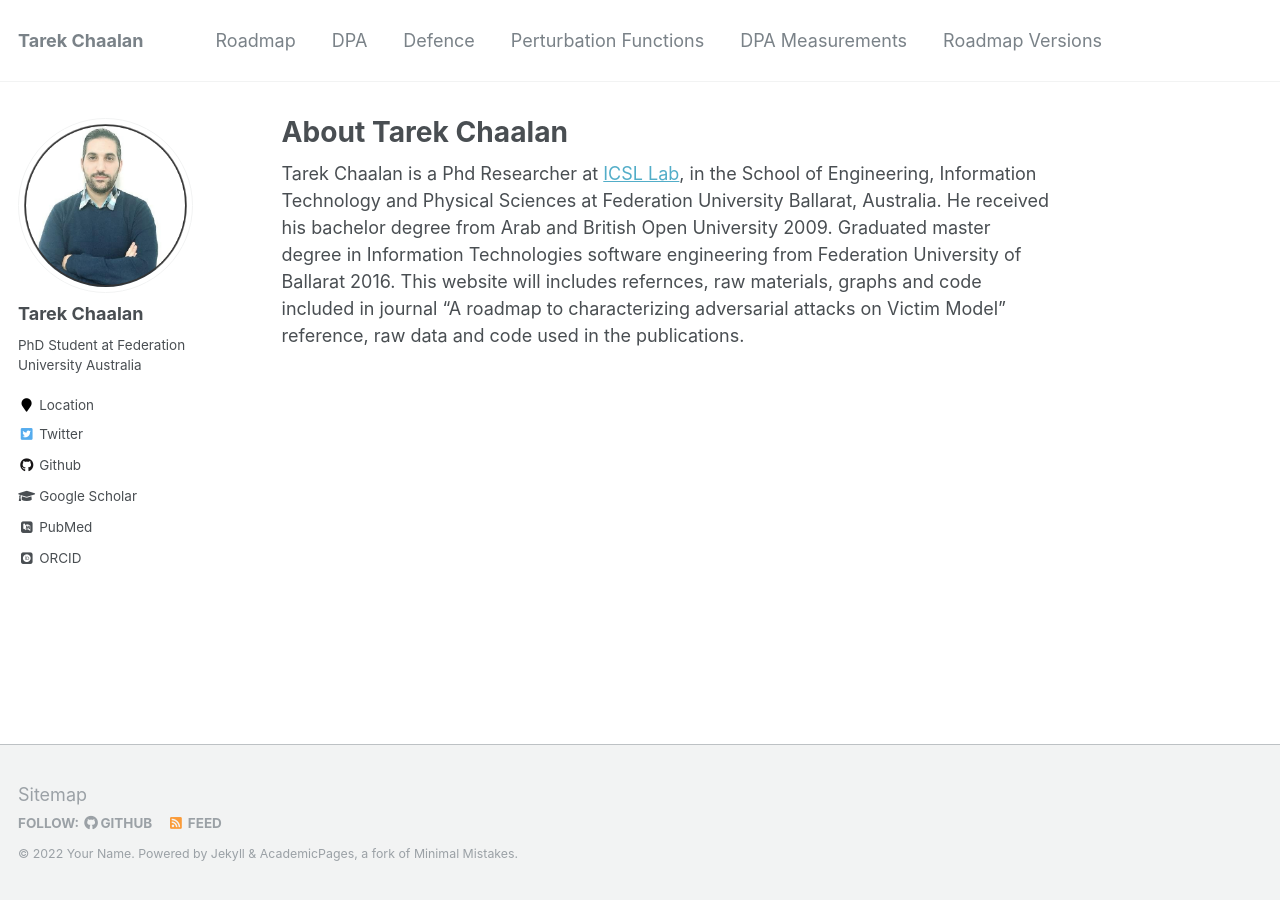
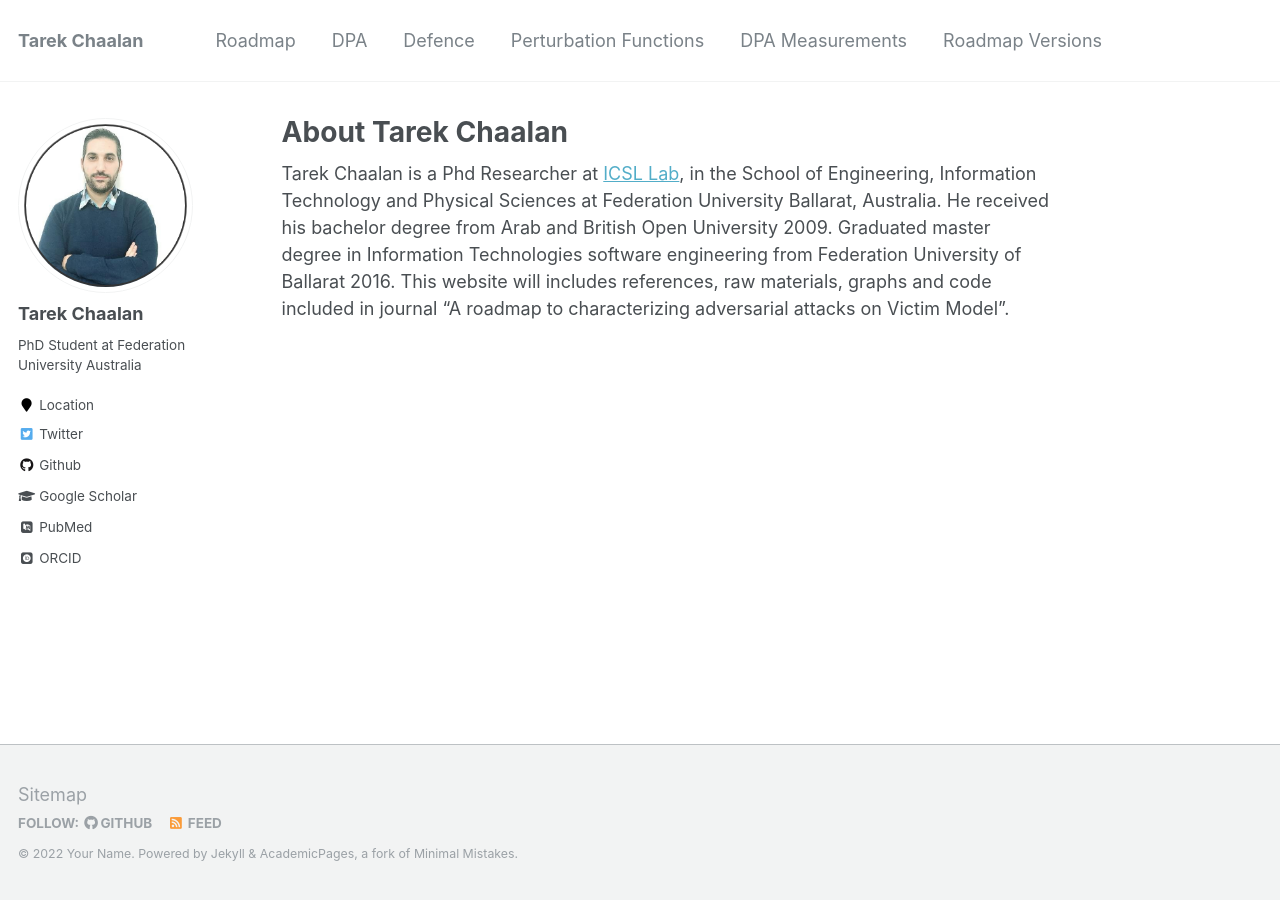
Before and after one commit to phoenixml/roadmap.github.io, a Jekyll site: the page built from _pages/about.md, in a window 1280 px wide. Built offline with Jekyll 4.4.1, drawn with Linux system fonts in a browser that asks for light colours; some web fonts are replaced.

Commit message:
Signed-off-by: Tarek <14360476+tee2015@users.noreply.github.com>

```diff
--- a/_pages/about.md
+++ b/_pages/about.md
@@ -9,4 +9,4 @@ redirect_from:
 ---
 
 Tarek Chaalan is a Phd Researcher at [ICSL Lab](https://federation.edu.au/icsl), in the School of Engineering, Information Technology and Physical Sciences at Federation University Ballarat, Australia. He received his bachelor degree from Arab and British Open University 2009.
-Graduated master degree in Information Technologies software engineering from Federation University of Ballarat 2016. This website will includes refernces, raw materials, graphs and code included in journal "A roadmap to characterizing adversarial attacks on Victim Model" reference, raw data and code used in the publications.
+Graduated master degree in Information Technologies software engineering from Federation University of Ballarat 2016. This website will includes references, raw materials, graphs and code included in journal "A roadmap to characterizing adversarial attacks on Victim Model".
```
